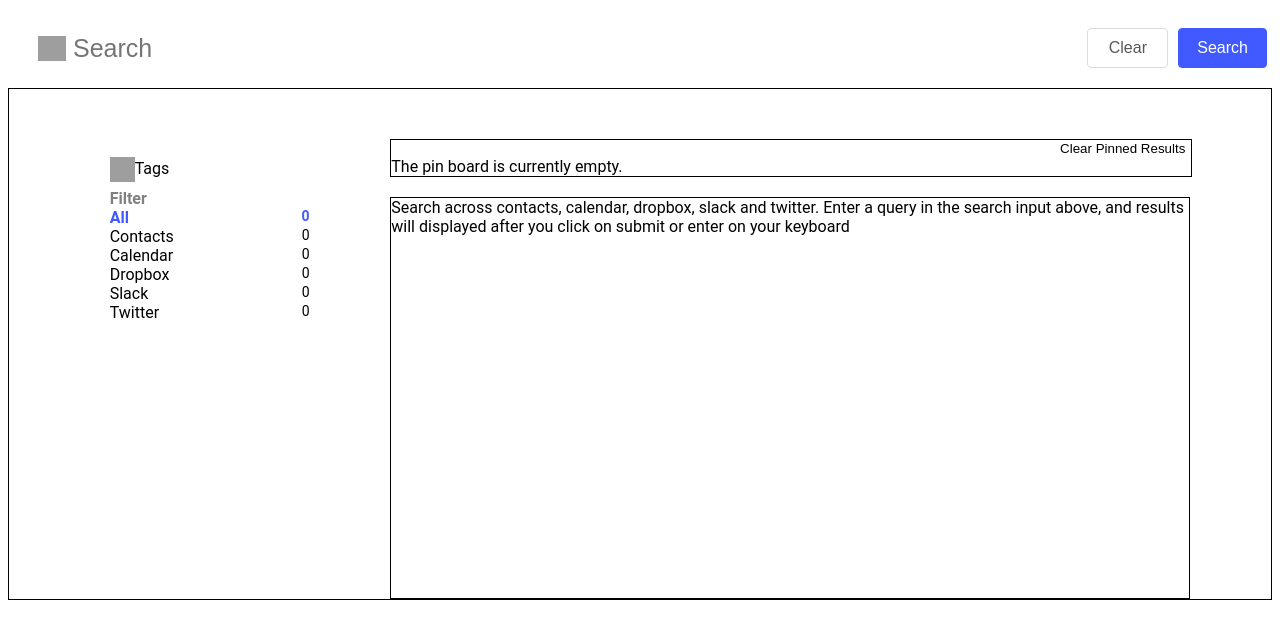
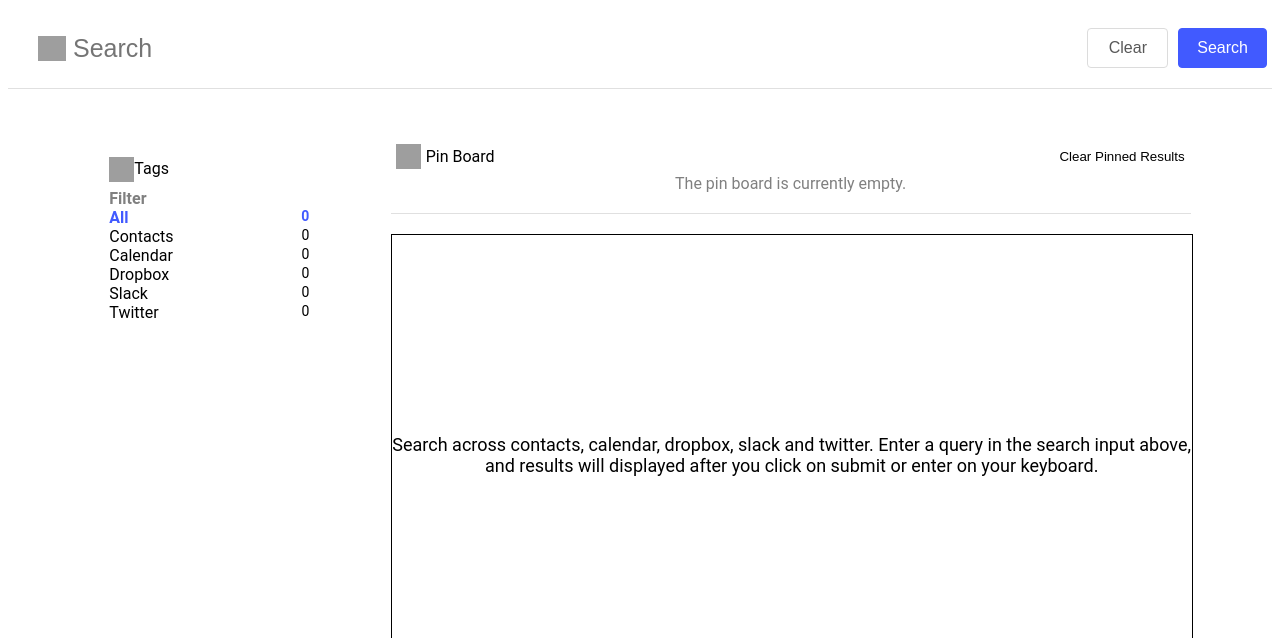
Before and after one commit to remi-gai/search-tool, a React app: page / in a window 1280 px wide. Shown: the top 638 px of the page. Built offline with nearby package versions, Linux system fonts and the light colour scheme; grey boxes are pictures that could not be loaded; the HTML template or start-up script is replaced by a standard one.

Commit message:
fixed css of pin board

```diff
--- a/client/src/components/App/App.tsx
+++ b/client/src/components/App/App.tsx
@@ -17,6 +17,7 @@ import {
   ResultsOuterWrapper,
   PinnedAndResultsWrapper,
   InitialMessageWrapper,
+  SearchResultsWrapper,
 } from "./styles";
 
 import {
@@ -347,6 +348,7 @@ function App() {
             taggedIds={taggedIds}
             clearPinBoard={clearPinBoard}
           />
+          <SearchResultsWrapper>
             {hasSearched ? (
               <SearchResult
                 searchData={searchData}
@@ -359,11 +361,12 @@ function App() {
               />
             ) : (
               <InitialMessageWrapper>
-              Search across contacts, calendar, dropbox, slack and twitter.
-              Enter a query in the search input above, and results will
-              displayed after you click on submit or enter on your keyboard
+                {
+                  "Search across contacts, calendar, dropbox, slack and twitter. Enter a query in the search input above, and results will displayed after you click on submit or enter on your keyboard."
+                }
               </InitialMessageWrapper>
             )}
+          </SearchResultsWrapper>
         </PinnedAndResultsWrapper>
       </ResultsOuterWrapper>
       {showModal && (
--- a/client/src/components/App/styles.tsx
+++ b/client/src/components/App/styles.tsx
@@ -20,17 +20,26 @@ const PinnedAndResultsWrapper = styled.div`
   max-width: 800px;
 `;
 
+const SearchResultsWrapper = styled.div`
+  display: flex;
+  align-items: center;
+  justify-content: center;
+  height: 400px;
+  padding-top: 20px;
+  width: 100%;
+  border: 1px solid black;
+`;
+
 const ResultsOuterWrapper = styled.div`
   display: flex;
   flex-direction: row;
   justify-content: space-evenly;
   padding-top: 50px;
-  border: solid 1px black;
 `;
 
 const InitialMessageWrapper = styled.div`
-  border: solid 1px;
-  min-height: 400px;
+  font-size: 18px;
+  text-align: center;
 `;
 
 export {
@@ -39,4 +48,5 @@ export {
   ResultsOuterWrapper,
   PinnedAndResultsWrapper,
   InitialMessageWrapper,
+  SearchResultsWrapper,
 };
--- a/client/src/components/PinnedSearches/PinnedSearches.tsx
+++ b/client/src/components/PinnedSearches/PinnedSearches.tsx
@@ -3,8 +3,14 @@ import shortid from "shortid";
 
 import {
   PinnedWrapper,
-  ClearPinBoardWrapper,
+  PinIcon,
+  ClearPinBoardAndIconWrapper,
   ClearPinBoardButton,
+  PinAndPinBoardTitleWrapper,
+  PinBoardTitle,
+  EmptyMessage,
+  PinnedSearchListAndMessageWrapper,
+  PinnedSearchListWrapper,
 } from "./styles";
 
 import { Id, SearchData, TaggedId } from "../../interfaces/interfaces";
@@ -28,7 +34,9 @@ function PinnedSearches({
   taggedIds,
   clearPinBoard,
 }: Props) {
-  const emptyMessage = <div>The pin board is currently empty.</div>;
+  const emptyMessage = (
+    <EmptyMessage>The pin board is currently empty.</EmptyMessage>
+  );
   const hasPinnedSearches =
     pinnedSearches.contacts.length ||
     pinnedSearches.calendar.length ||
@@ -39,13 +47,18 @@ function PinnedSearches({
 
   return (
     <PinnedWrapper>
-      <ClearPinBoardWrapper>
+      <ClearPinBoardAndIconWrapper>
+        <PinAndPinBoardTitleWrapper>
+          <PinIcon></PinIcon>
+          <PinBoardTitle>Pin Board</PinBoardTitle>
+        </PinAndPinBoardTitleWrapper>
         <ClearPinBoardButton onClick={clearPinBoard}>
           Clear Pinned Results
         </ClearPinBoardButton>
-      </ClearPinBoardWrapper>
+      </ClearPinBoardAndIconWrapper>
+      <PinnedSearchListAndMessageWrapper>
         {hasPinnedSearches ? (
-        <div>
+          <PinnedSearchListWrapper>
             {categories.map((category) => {
               return (
                 <ResultList
@@ -59,10 +72,11 @@ function PinnedSearches({
                 ></ResultList>
               );
             })}
-        </div>
+          </PinnedSearchListWrapper>
         ) : (
           emptyMessage
         )}
+      </PinnedSearchListAndMessageWrapper>
     </PinnedWrapper>
   );
 }
--- a/client/src/components/PinnedSearches/styles.tsx
+++ b/client/src/components/PinnedSearches/styles.tsx
@@ -1,16 +1,49 @@
 import styled from "styled-components";
 
 const PinnedWrapper = styled.div`
-  border: solid 1px black;
   margin-bottom: 20px;
   width: 100%;
   max-width: 800px;
+  padding-bottom: 20px;
+  border-bottom: solid 1px #e0e0e0;
 `;
 
-const ClearPinBoardWrapper = styled.div`
+const ClearPinBoardAndIconWrapper = styled.div`
   display: flex;
   flex-direction: row;
-  justify-content: flex-end;
+  justify-content: space-between;
+`;
+
+const PinIcon = styled.img.attrs({ src: "./icons/pinned-icon.png" })`
+  width: 25px;
+  height: 25px;
+  margin: 5px;
+`;
+
+const PinAndPinBoardTitleWrapper = styled.div`
+  display: flex;
+  flex-direction: row;
+  align-items: center;
+`;
+
+const PinBoardTitle = styled.div``;
+
+const EmptyMessage = styled.div`
+  color: gray;
+`;
+
+const PinnedSearchListAndMessageWrapper = styled.div`
+  display: flex;
+  justify-content: center;
+  align-items: center;
+  width: 100%;
+`;
+
+const PinnedSearchListWrapper = styled.div`
+  display: flex;
+  justify-content: center;
+  align-items: center;
+  width: 100%;
 `;
 
 const ClearPinBoardButton = styled.button`
@@ -25,4 +58,14 @@ const ClearPinBoardButton = styled.button`
   }
 `;
 
-export { PinnedWrapper, ClearPinBoardWrapper, ClearPinBoardButton };
+export {
+  PinnedWrapper,
+  PinIcon,
+  ClearPinBoardAndIconWrapper,
+  ClearPinBoardButton,
+  PinAndPinBoardTitleWrapper,
+  PinBoardTitle,
+  EmptyMessage,
+  PinnedSearchListAndMessageWrapper,
+  PinnedSearchListWrapper,
+};
--- a/client/src/components/ResultList/ResultList.tsx
+++ b/client/src/components/ResultList/ResultList.tsx
@@ -2,6 +2,7 @@ import React from "react";
 import moment from "moment";
 
 import {
+  ResultListWrapper,
   DetailsWrapper,
   Title,
   Date,
@@ -158,7 +159,7 @@ function ResultList({
   };
 
   return (
-    <div>
+    <ResultListWrapper>
       {searchData[category].map((result) => {
         return (
           <ResultEntry
@@ -176,7 +177,7 @@ function ResultList({
           ></ResultEntry>
         );
       })}
-    </div>
+    </ResultListWrapper>
   );
 }
 
--- a/client/src/components/ResultList/styles.tsx
+++ b/client/src/components/ResultList/styles.tsx
@@ -1,4 +1,11 @@
-import styled, { css } from "styled-components";
+import styled from "styled-components";
+
+const ResultListWrapper = styled.div`
+  display: flex;
+  flex-direction: column;
+  width: 100%;
+  /* width: 400px; */
+`;
 
 const DetailsWrapper = styled.div`
   display: flex;
@@ -67,6 +74,7 @@ const TwitterIcon = styled.img.attrs({
 `;
 
 export {
+  ResultListWrapper,
   DetailsWrapper,
   Title,
   Date,
--- a/client/src/components/SearchBox/styles.tsx
+++ b/client/src/components/SearchBox/styles.tsx
@@ -5,6 +5,7 @@ const SearchBoxWrapper = styled.div`
   align-items: center;
   flex-direction: row;
   height: 80px;
+  border-bottom: 1px solid #e0e0e0;
 `;
 
 const SearchInput = styled.input`
```
Lines whose indentation alone changed are shown as unchanged.
